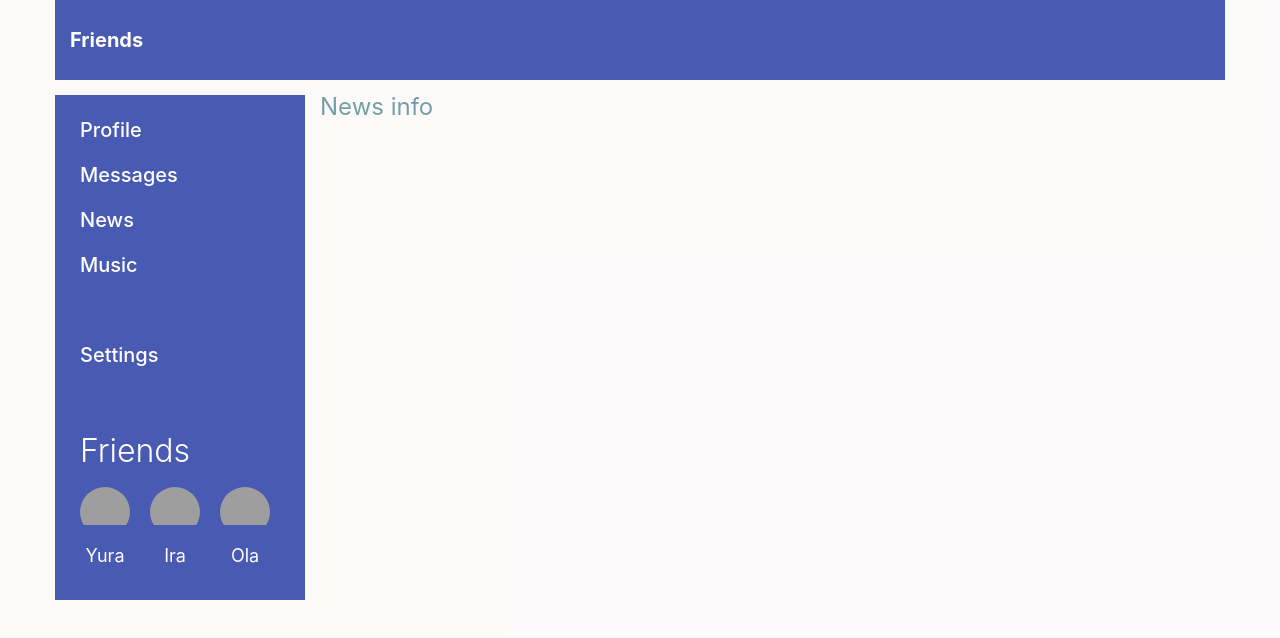
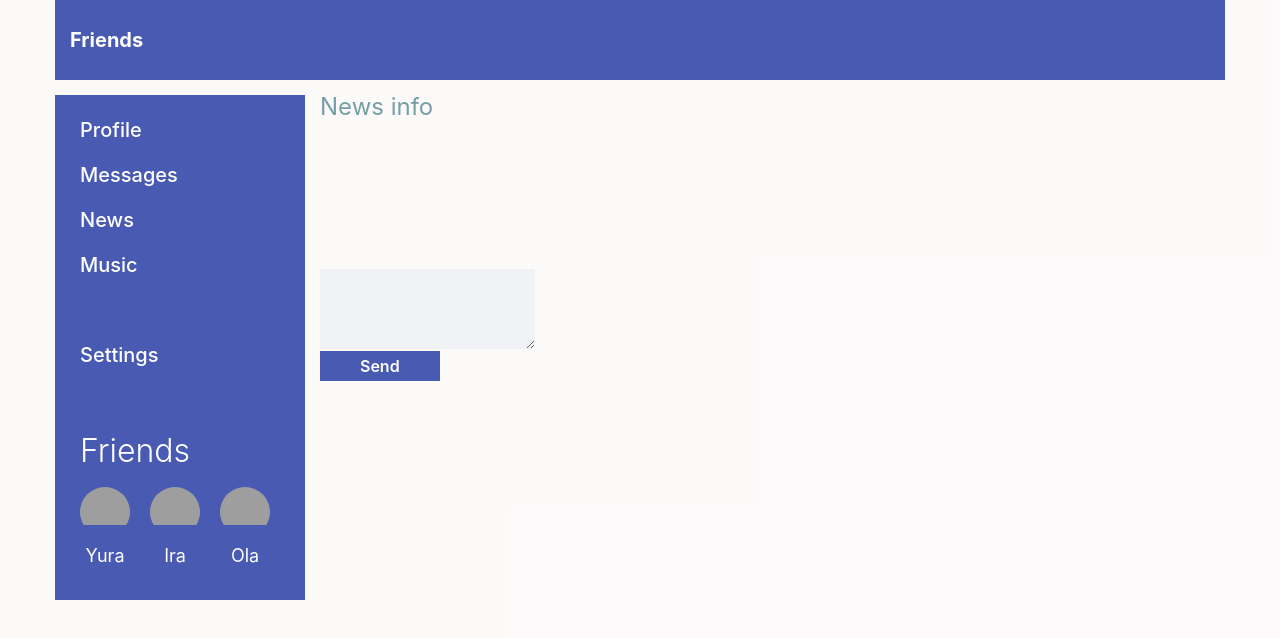
Before and after one commit to yuraRS/react-1, a React (Create React App) app: page /news in a window 1280 px wide. Shown: the top 638 px of the page. Built offline with nearby package versions, Linux system fonts and the light colour scheme; grey boxes are pictures that could not be loaded.

Commit message:
lesson34

```diff
--- a/src/App.js
+++ b/src/App.js
@@ -2,7 +2,7 @@ import './scss/App.scss';
 import logo from './logo.svg';
 import Header from './components/Header/Header';
 import Navbar from './components/Navbar/Navbar';
-import {BrowserRouter, Route, Routes } from 'react-router-dom';
+import {Route, Routes } from 'react-router-dom';
 import Profile from './components/Prifile/Profile';
 import Dialogs from './components/Dialogs/Dialogs';
 import News from './components/News/News';
@@ -12,7 +12,6 @@ import Settings from './components/Settings/Settings';
 
 const App = (props) => {
   return (
-    <BrowserRouter>
     <div className='app-wrapper'>
       <div className="app-container">
         <div className='app-body'>
@@ -30,7 +29,6 @@ const App = (props) => {
         </div>
       </div>
     </div>
-    </BrowserRouter>
   );
 };
 
--- a/src/components/News/News.jsx
+++ b/src/components/News/News.jsx
@@ -1,4 +1,3 @@
-import { NavLink } from 'react-router-dom';
 import s from './News.module.scss';
 import React from 'react';
 
@@ -6,11 +5,16 @@ import React from 'react';
 
 const News = (props) => {
 
-        return (
+    return (
         <>
             <div className={s.news}>News info</div>
+            <div className={s.body}>
+
+            </div>
+            <textarea className={s.area} ></textarea>
+            <button type='button' className={s.button} >Send</button>
         </>
-    )
+    );
 };
 
 export default News;
--- a/src/components/News/News.module.scss
+++ b/src/components/News/News.module.scss
@@ -3,3 +3,35 @@
     color: RGB(117, 159, 167);
     margin-bottom: 100px;
 }
+
+.body {
+    display: grid;
+    row-gap: 20px;
+    margin-bottom: 50px;
+}
+
+.area {
+    min-height: 80px;
+    background-color: RGB(240, 242, 245);
+    padding: 10px;
+  }
+
+  .button {
+    align-self: flex-end;
+    min-height: 30px;
+    display: flex;
+    justify-content: center;
+    align-items: center;
+    font-size: 16px;
+    color: white;
+    font-weight: 600;
+    background-color: #485ab2;
+    padding: 0 40px;
+    transition: all 0.3s ease 0s;
+
+    @media (min-width: 992px){
+        &:hover {
+          background-color: #2a3988;
+        }
+    }
+  }
--- a/src/components/Prifile/MyPosts/MyPosts.jsx
+++ b/src/components/Prifile/MyPosts/MyPosts.jsx
@@ -21,7 +21,6 @@ const MyPosts = (props) => {
   };
 
 
-
   return (
     <div className={s.body}>
       <div className={s.postsTitle} >My posts</div>
--- a/src/index.js
+++ b/src/index.js
@@ -1,21 +1,12 @@
-import React from 'react';
-import ReactDOM from 'react-dom/client';
-import './index.css';
-import './css/obnusenie.css';
-import App from './App';
 import reportWebVitals from './reportWebVitals';
-import state, { addMessage, addPost }  from './redux/state';
+import state from './redux/state';
+import { renderEtireTree } from './render';
 
 
 
 
+renderEtireTree(state);
 
-const root = ReactDOM.createRoot(document.getElementById('root'));
-root.render(
-  <React.StrictMode>
-        <App state={state} addMessage={addMessage} addPost={addPost} />
-  </React.StrictMode>
-);
 
 // If you want to start measuring performance in your app, pass a function
 // to log results (for example: reportWebVitals(console.log))
--- a/src/redux/state.js
+++ b/src/redux/state.js
@@ -1,3 +1,5 @@
+import { renderEtireTree } from "../render";
+
 
 let state = {
     profilePage: {
@@ -41,7 +43,8 @@ export let addPost = (postMessage) => {
     };
 
     state.profilePage.posts.push(newPost);
-}
+    renderEtireTree(state);
+};
 
 export let addMessage = (messageInfo) => {
     let newMessage = {
@@ -50,7 +53,11 @@ export let addMessage = (messageInfo) => {
     };
 
     state.dialogsPage.messages.push(newMessage);
+    renderEtireTree(state);
 };
 
 
+
+
+
 export default state;
--- /dev/null
+++ b/src/render.js
@@ -0,0 +1,21 @@
+import React from 'react';
+import ReactDOM from 'react-dom/client';
+import './index.css';
+import './css/obnusenie.css';
+import App from './App';
+import { addMessage, addPost } from './redux/state';
+import { BrowserRouter } from 'react-router-dom';
+
+
+
+
+export let renderEtireTree = (state) => {
+    const root = ReactDOM.createRoot(document.getElementById('root'));
+    root.render(
+        <BrowserRouter>
+            <React.StrictMode>
+                <App state={state} addPost={addPost} addMessage={addMessage} />
+            </React.StrictMode>
+        </BrowserRouter>
+    );
+};
```
Lines whose indentation alone changed are shown as unchanged.
